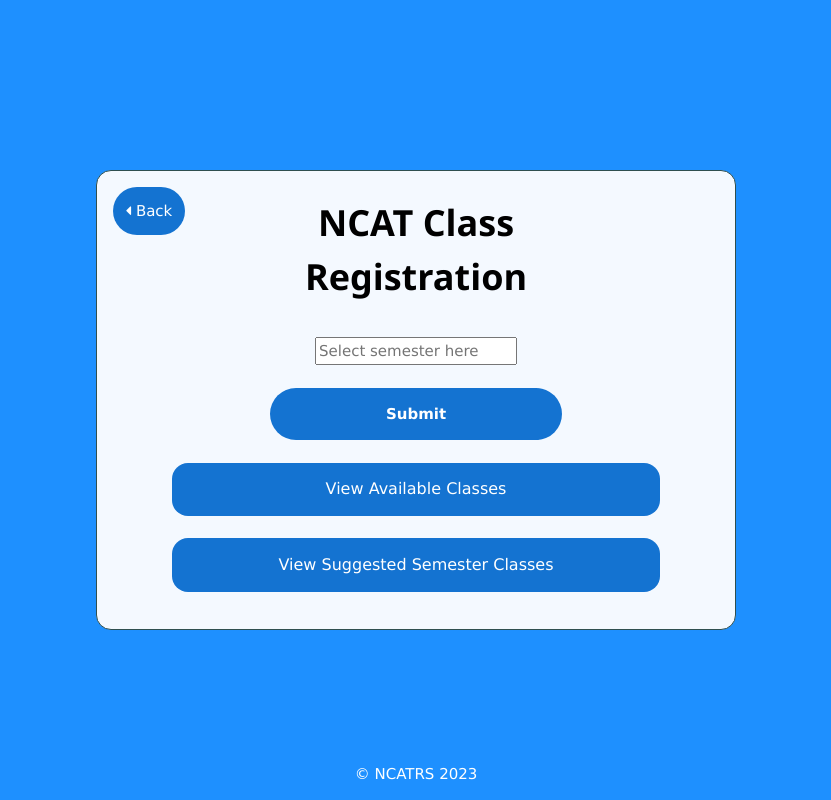
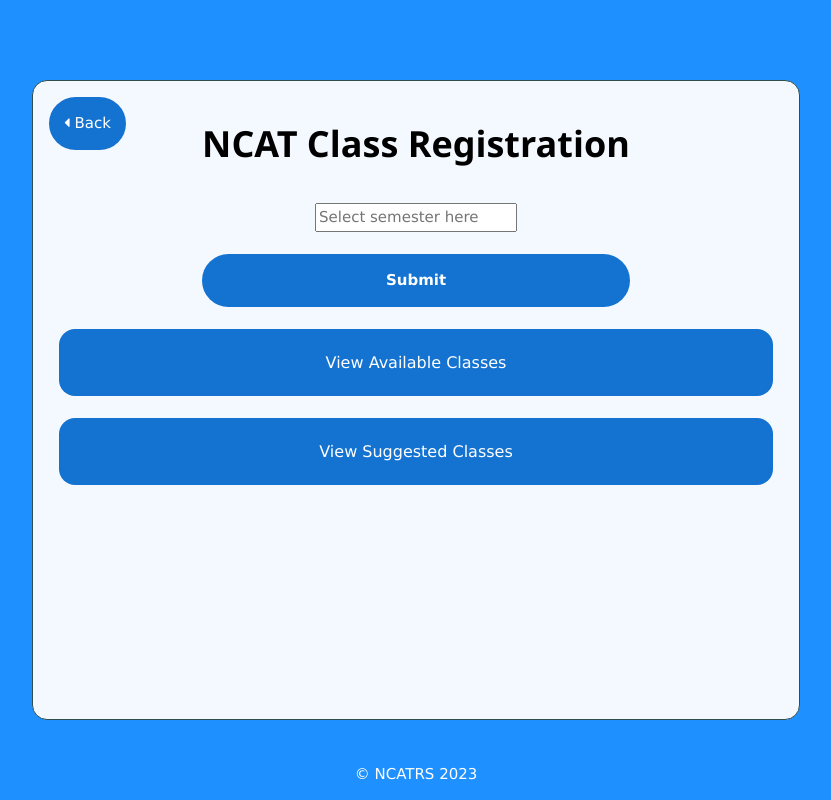
Before and after one commit to nrader2000/A-T-Registration-System, a Flask app: page /class-registration in a window 1280 px wide. Shown: the whole page, without its empty margins (224-1055 px from the left). Run offline with Flask 3, Linux system fonts and the light colour scheme.

Commit message:
minor front end changes

```diff
--- a/flask-app/app.py
+++ b/flask-app/app.py
@@ -67,6 +67,6 @@
 @app.route("/db-test")
 def dbtest():
     conn = get_db_connection()
-    students = conn.execute('SELECT * FROM Students').fetchall()
+    courses = conn.execute('SELECT * FROM Courses').fetchall()
     conn.close()
-    return render_template("db-test.html",students=students)
+    return render_template("db-test.html",courses=courses)
--- a/flask-app/static/css/styles.css
+++ b/flask-app/static/css/styles.css
@@ -5,10 +5,17 @@
 }
 
 .w3-display-container{
-    padding: 1em 5em 1em 5em;
+    height: 80%;
+    width: 60%;
+    padding: 2%;
+    overflow: auto;
     background-color: rgba(255, 255, 255, 0.95);
     border: solid 0.5px darkslategrey;
     border-radius: 1em;
+}
+
+.w3-display-container::-webkit-scrollbar{
+    display: none;
 }
 
 .login-form h1 {
@@ -16,7 +23,7 @@
     font-weight: bold;
     color: #000000;
     font-size: 36px;
-    padding: 0 2em 0 2em;
+    /* padding: 0 2em 0 2em; */
     border-radius: 0.25em;
 }
 .login-form input[type="password"],
--- a/flask-app/templates/CR.html
+++ b/flask-app/templates/CR.html
@@ -14,6 +14,6 @@
         <input type="submit">
     </form><br>
     <a class="btn" href="{{ url_for('VAC') }}">View Available Classes</a><br><br>
-    <a class="btn" href="{{ url_for('VSSC') }}">View Suggested Semester Classes</a><br><br>
+    <a class="btn" href="{{ url_for('VSSC') }}">View Suggested Classes</a><br><br>
 </div>
 {% endblock %}
--- a/flask-app/templates/VSSC.html
+++ b/flask-app/templates/VSSC.html
@@ -3,6 +3,6 @@
 {% block content %}
 <div class="login-form w3-center">
     <a href="{{ url_for('CR') }}" class="w3-display-topleft w3-margin back-btn"><i class="fa fa-caret-left"></i> Back</a>
-    <h1>{% block title %} NCAT View Suggested Semester Classes {% endblock %}</h1><br>
+    <h1>{% block title %} NCAT View Suggested Classes {% endblock %}</h1><br>
 </div>
 {% endblock %}
--- a/flask-app/templates/register.html
+++ b/flask-app/templates/register.html
@@ -2,7 +2,7 @@
 
 {% block content%}
     <div class="login-form w3-center">
-        <!-- <a href="/" class="w3-display-topleft w3-margin back-btn"><i class="fa fa-caret-left"></i> Back</a> -->
+        <a href="{{ url_for('index') }}" class="w3-display-topleft w3-margin back-btn"><i class="fa fa-caret-left"></i> Back</a>
         <h1>{% block title %}NCAT Register{% endblock %}</h1><br>
         <form action="" method="POST">
             <input type="text" name="bannerid" placeholder="Bannerid" required><br><br>
```
Also changed, not shown: flask-app/templates/db-test.html (+10 -3 lines), flask-app/database.db.
